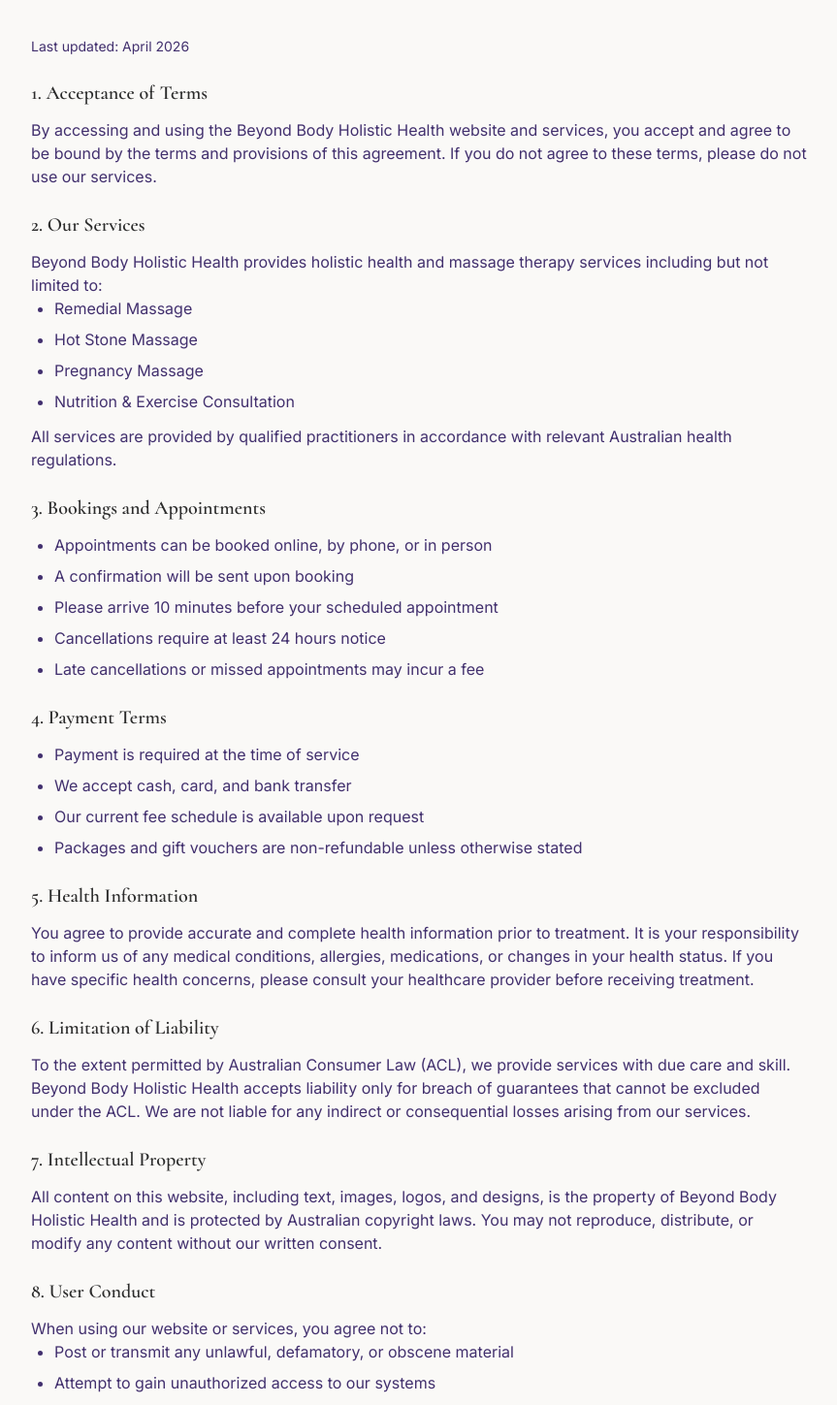
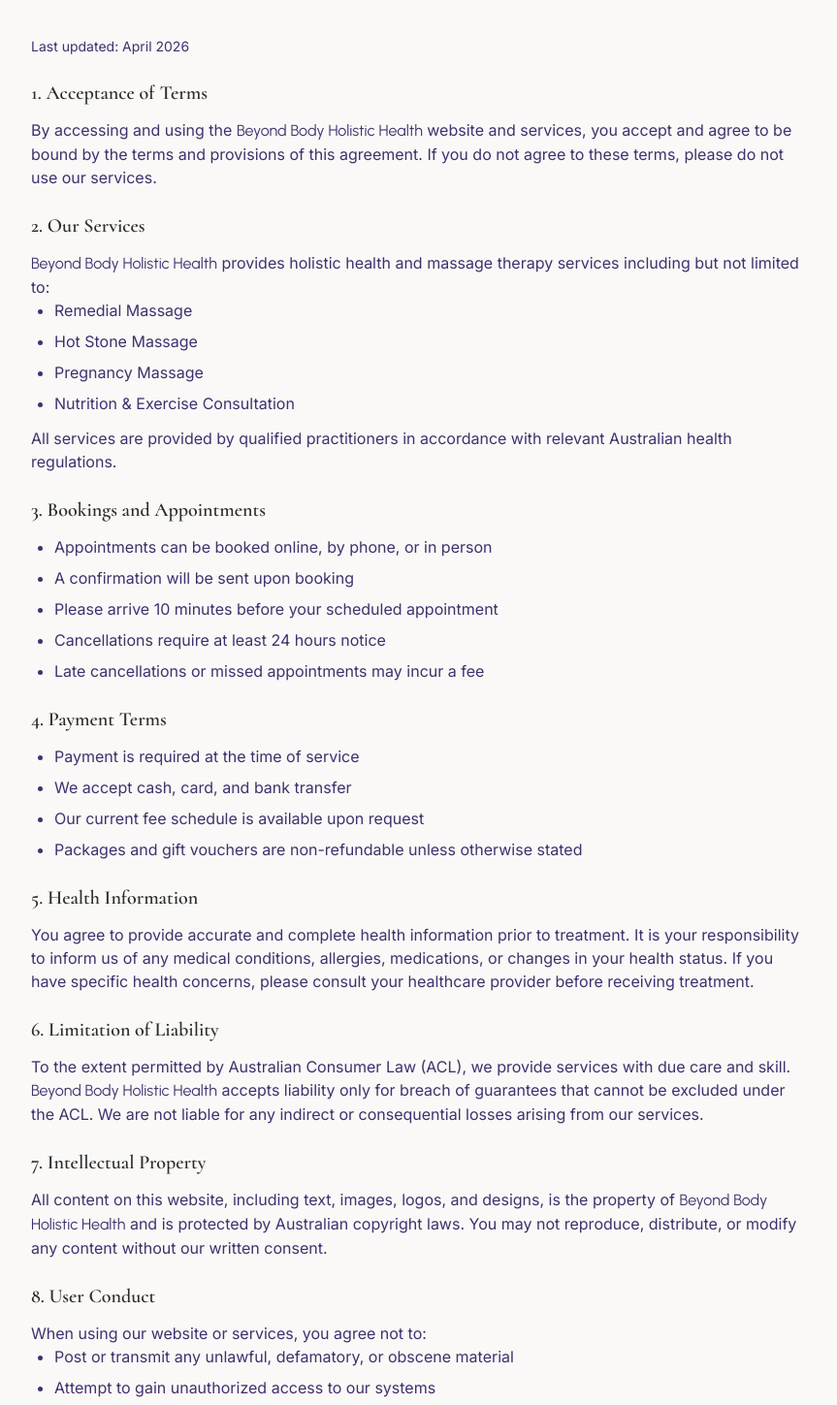
Before and after one commit to LXMachado/holistic-health-redesign, a React (Vite) app: page /terms in a window 1280 px wide. Shown: the part 202-1651 px from the top of the page at 97% size, without its empty margins (208-1071 px from the left). Built offline with nearby package versions, Linux system fonts and the light colour scheme.

Commit message:
Fix logo fonts and contact form

```diff
--- a/src/app/components/About.tsx
+++ b/src/app/components/About.tsx
@@ -38,7 +38,7 @@
               </p>
               <p>
                 I am skilled in various massage techniques and exclusively use natural products to ensure optimal
-                care. At Beyond Body Holistic Health, every treatment is shaped around the whole person, not just a
+                care. At <span className="font-logo">Beyond Body Holistic Health</span>, every treatment is shaped around the whole person, not just a
                 single symptom.
               </p>
             </div>
--- a/src/app/components/Footer.tsx
+++ b/src/app/components/Footer.tsx
@@ -110,7 +110,7 @@
 
         {/* Bottom Bar */}
         <div className="pt-8 border-t border-white/10 flex flex-col sm:flex-row justify-between items-center gap-4 text-sm text-[#c8bcf7]">
-          <p>&copy; 2026 Beyond Body Holistic Health. All rights reserved.</p>
+          <p>&copy; 2026 <span className="font-logo">Beyond Body Holistic Health</span>. All rights reserved.</p>
           <div className="flex gap-6">
             <Link to="/privacy" className="hover:text-white transition-colors">Privacy Policy</Link>
             <Link to="/terms" className="hover:text-white transition-colors">Terms of Service</Link>
--- a/src/app/components/Hero.tsx
+++ b/src/app/components/Hero.tsx
@@ -19,7 +19,7 @@
 
 
           <div className="space-y-5">
-            <p className="text-sm uppercase tracking-[0.28em] text-[#7b6553]">
+            <p className="font-logo text-sm uppercase tracking-[0.28em] text-[#7b6553]">
               Beyond Body Holistic Health
             </p>
             <h1 className="max-w-3xl text-5xl leading-[0.94] tracking-[-0.03em] text-[#2f3331] sm:text-6xl lg:text-7xl">
--- a/src/app/components/PrivacyPolicy.tsx
+++ b/src/app/components/PrivacyPolicy.tsx
@@ -21,7 +21,7 @@
           <section>
             <h2 className="text-xl font-semibold text-[#2c2c2c] mb-3">Introduction</h2>
             <p>
-              Beyond Body Holistic Health is committed to protecting
+              <span className="font-logo">Beyond Body Holistic Health</span> is committed to protecting
               your privacy in accordance with the Privacy Act 1988 (Cth) and the Australian Privacy Principles
               (APPs). This Privacy Policy explains how we collect, use, disclose, and safeguard your personal
               information.
--- a/src/app/components/Services.tsx
+++ b/src/app/components/Services.tsx
@@ -96,7 +96,7 @@
 
           <div className="space-y-4 text-[#5f5a68]">
             <p className="text-lg leading-8">
-              Beyond Body Holistic Health offers hands-on treatment for pain, recovery, relaxation, pregnancy,
+              <span className="font-logo">Beyond Body Holistic Health</span> offers hands-on treatment for pain, recovery, relaxation, pregnancy,
               circulation, and overall well-being. The core offer stays premium and editorial, but the tone is now
               warmer and less clinical.
             </p>
--- a/src/app/components/TermsOfService.tsx
+++ b/src/app/components/TermsOfService.tsx
@@ -21,7 +21,7 @@
           <section>
             <h2 className="text-xl font-semibold text-[#2c2c2c] mb-3">1. Acceptance of Terms</h2>
             <p>
-              By accessing and using the Beyond Body Holistic Health website and services, you accept
+              By accessing and using the <span className="font-logo">Beyond Body Holistic Health</span> website and services, you accept
               and agree to be bound by the terms and provisions of this agreement. If you do not agree
               to these terms, please do not use our services.
             </p>
@@ -30,7 +30,7 @@
           <section>
             <h2 className="text-xl font-semibold text-[#2c2c2c] mb-3">2. Our Services</h2>
             <p>
-              Beyond Body Holistic Health provides holistic health and massage therapy services including
+              <span className="font-logo">Beyond Body Holistic Health</span> provides holistic health and massage therapy services including
               but not limited to:
             </p>
             <ul className="list-disc pl-6 space-y-2">
@@ -80,7 +80,7 @@
             <h2 className="text-xl font-semibold text-[#2c2c2c] mb-3">6. Limitation of Liability</h2>
             <p>
               To the extent permitted by Australian Consumer Law (ACL), we provide services with due
-              care and skill. Beyond Body Holistic Health accepts liability only for breach of
+              care and skill. <span className="font-logo">Beyond Body Holistic Health</span> accepts liability only for breach of
               guarantees that cannot be excluded under the ACL. We are not liable for any indirect
               or consequential losses arising from our services.
             </p>
@@ -90,7 +90,7 @@
             <h2 className="text-xl font-semibold text-[#2c2c2c] mb-3">7. Intellectual Property</h2>
             <p>
               All content on this website, including text, images, logos, and designs, is the property
-              of Beyond Body Holistic Health and is protected by Australian copyright laws. You may
+              of <span className="font-logo">Beyond Body Holistic Health</span> and is protected by Australian copyright laws. You may
               not reproduce, distribute, or modify any content without our written consent.
             </p>
           </section>
--- a/src/app/components/WhyChooseUs.tsx
+++ b/src/app/components/WhyChooseUs.tsx
@@ -50,7 +50,7 @@
           <div className="text-sm uppercase tracking-wider text-[#5b2bc5] mb-3">Why Choose Us</div>
           <h2 className="text-4xl lg:text-5xl mb-4">Wellness That Feels Different</h2>
           <p className="text-lg text-[#68607a]">
-             Here's what makes Beyond Body Holistic Health truly unique.
+             Here's what makes <span className="font-logo">Beyond Body Holistic Health</span> truly unique.
           </p>
         </div>
 
```
Also changed, not shown: 2 other files (tests, documents, lock files or other folders).
